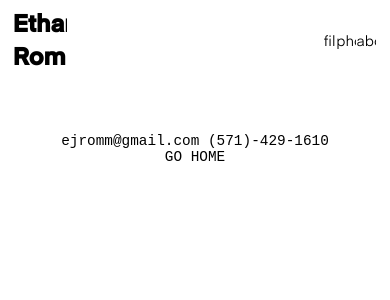
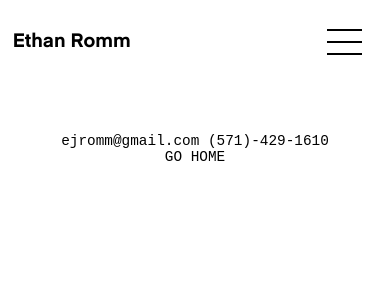
Before and after one commit to ejromm/Portfolio, a React (Create React App) app: page / in a window 390 px wide. Shown: the top 300 px of the page. Built offline with nearby package versions, Linux system fonts and the light colour scheme.

Commit message:
responsive navbar

```diff
--- a/src/Components/Header.js
+++ b/src/Components/Header.js
@@ -1,14 +1,25 @@
-import React from 'react';
+import React, { useEffect, useState } from 'react';
 import '../styles/Header.css';
-import NavBar from './NavBar';
+import { Link } from 'react-router-dom';
+
 export default function Header() {
+    const [navExtended, setNavExtended] = useState(false);
 
 
     return (
         <>
          <div className='header'>
-          <span>Ethan Romm</span>
-          <NavBar />
+          <Link className='header-name'  to={'/Senior-Portfolio-Page/'}page='home'>Ethan Romm</Link>
+          <button className={navExtended ? 'open-navbar-btn active' :'open-navbar-btn'} onClick={() => setNavExtended(!navExtended)}>
+             <span className='line-1'></span>
+             <span className='line-2'></span>
+             <span className='line-3'></span>
+          </button>
+          <nav  onClick={() => setNavExtended(false)} className={navExtended ? 'nav-open' : ''}>
+          <Link to={'/Senior-Portfolio-Page/film'} onClick={() => setNavExtended(!navExtended)} page='film'>film</Link>
+          <Link to={'/Senior-Portfolio-Page/photo'} onClick={() => setNavExtended(!navExtended)} page='photo'>photo</Link>
+          <Link to={'/Senior-Portfolio-Page/about'} onClick={() => setNavExtended(!navExtended)} page='about'>about</Link>
+        </nav>
          </div>
 
         </>
--- a/src/Components/NavBar.js
+++ /dev/null
@@ -1,18 +0,0 @@
-import React from 'react';
-import { Link } from 'react-router-dom';
-import '../styles/Header.css';
-export default function NavBar() {
-
-    return (
-        <>
-        <nav>
-          <Link to={'/Senior-Portfolio-Page/film'} page='film'>film</Link>
-          <Link to={'/Senior-Portfolio-Page/photo'} page='photo'>photo</Link>
-          <Link to={'/Senior-Portfolio-Page/about'} page='about'>about</Link>
-
-        </nav>
-        </>
-
-    )
-
-}
--- a/src/styles/Header.css
+++ b/src/styles/Header.css
@@ -17,15 +17,17 @@
     font-family: 'Lato';
     font-weight: 700;
     border: 1px solid white;
-    padding-left: 3%;
-    padding-right: 3%;
+
+
     gap: 5%;
     font-family: 'Eina01Bold';
 
 }
-.header span {
+.header-name {
+    width: 35%;
+    margin-left: 3%;
 
-    width: 15%;
+    font-size: 2rem;
 
 }
 nav {
@@ -33,7 +35,7 @@ nav {
     flex-direction: row;
     border: 1px solid white;
     justify-content: space-between;
-
+    margin-right: 3%;
     width: 15%;
 }
 nav a  {
@@ -41,3 +43,64 @@ nav a  {
 
     font-family: 'Eina01';
 }
+.open-navbar-btn {
+    display: none;
+}
+@media screen and (max-width: 850px) {
+    .header-name  {
+        font-size: 1.2rem;
+    }
+    nav {
+        display: none;
+    }
+    .open-navbar-btn {
+        display: flex;
+        border: none;
+        width: 89px;
+        height: 70%;
+        background-color: white;
+        flex-direction: column;
+        justify-content:  center;
+        align-items: center;
+        gap: 10px;
+        transition: transform .5s ease, opacity ease .2s;
+
+    }
+    .line-1, .line-2, .line-3 {
+        border: .5px solid black;
+        width: 40%;
+        height: .5px;
+        transition: .5s ease-in-out;
+
+    }
+    .nav-open {
+        width: 100vw;
+        display: flex;
+        flex-direction: column;
+        clear: both;
+        position: fixed;
+        top: 10%;
+        gap: 3vh;
+        height: 90vh;
+        align-items: center;
+        justify-content: center;
+        background-color: white;
+        color: black;
+        opacity: .75;
+        z-index: 999;
+    }
+    .open-navbar-btn.active {
+        transition: transform .5s ease, opacity ease .2s;
+    }
+   .open-navbar-btn.active .line-1 {
+        transform-origin: 0%;
+        transform: rotate(45deg)
+   }
+   .open-navbar-btn.active .line-2 {
+        opacity: 0;
+   }
+   .open-navbar-btn.active .line-3 {
+     transform-origin: 0%;
+     transform: rotate(-45deg)
+   }
+}
--- a/src/styles/Home.css
+++ b/src/styles/Home.css
@@ -11,7 +11,6 @@
 .home-imgs-container {
     height: 480px;
     width: 600px;
-
     font-family: monospace;
     white-space: pre;
     font-size: .25rem;
--- a/src/styles/index.css
+++ b/src/styles/index.css
@@ -22,6 +22,7 @@ body {
     display: flex;
     flex-direction: column;
     background-color: white;
+
 }
 a {
     text-decoration: none;
```
